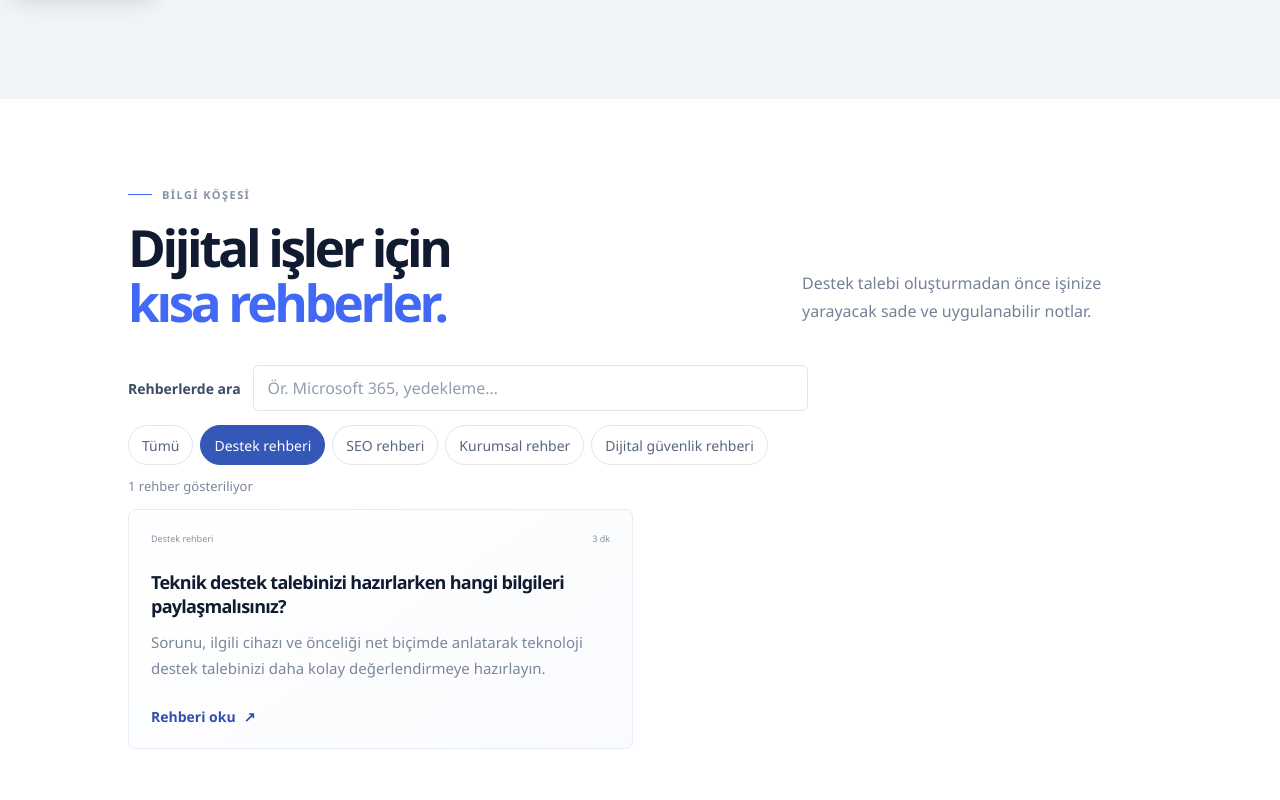
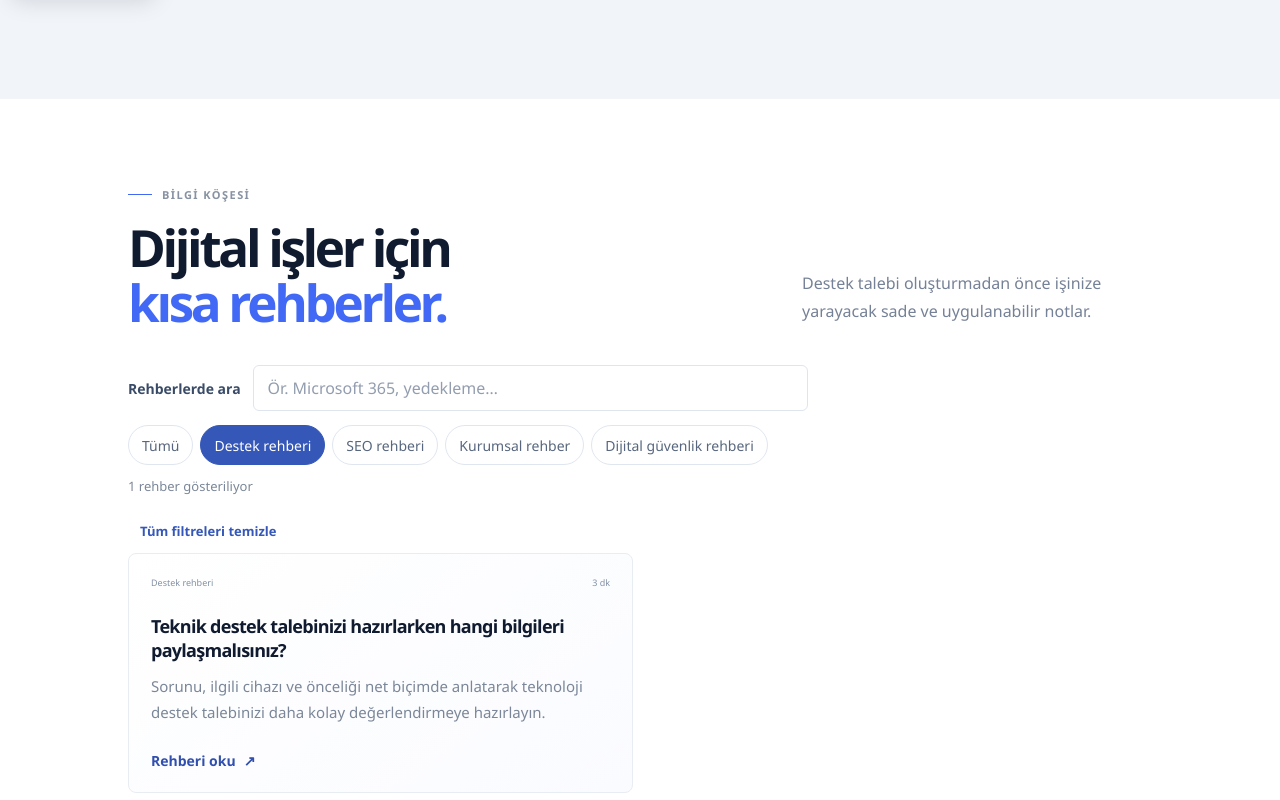
Before and after one commit to darkpassenger00/Dolubilisim, a Next.js app: page / in a window 1280 px wide. Both pictures are taken after a click on the button "Destek rehberi". Shown: the part 3021-3821 px from the top of the page. Built offline with nearby package versions, Linux system fonts and the light colour scheme.

Commit message:
Allow clearing all guide filters when results are available

```diff
--- a/app/guide-search.tsx
+++ b/app/guide-search.tsx
@@ -42,6 +42,9 @@ export default function GuideSearch({ guides }: { guides: readonly Guide[] }) {
         ))}
       </nav>
       <p className="guide-search-count" aria-live="polite">{results.length} rehber gösteriliyor</p>
+      {results.length > 0 && (query || selectedCategory) && (
+        <button className="guide-search-clear" type="button" onClick={() => { setQuery(""); setSelectedCategory(""); searchRef.current?.focus(); }}>Tüm filtreleri temizle</button>
+      )}
       {results.length > 0 ? (
         <div className="guide-card-grid">
           {results.map((guide) => (
```
